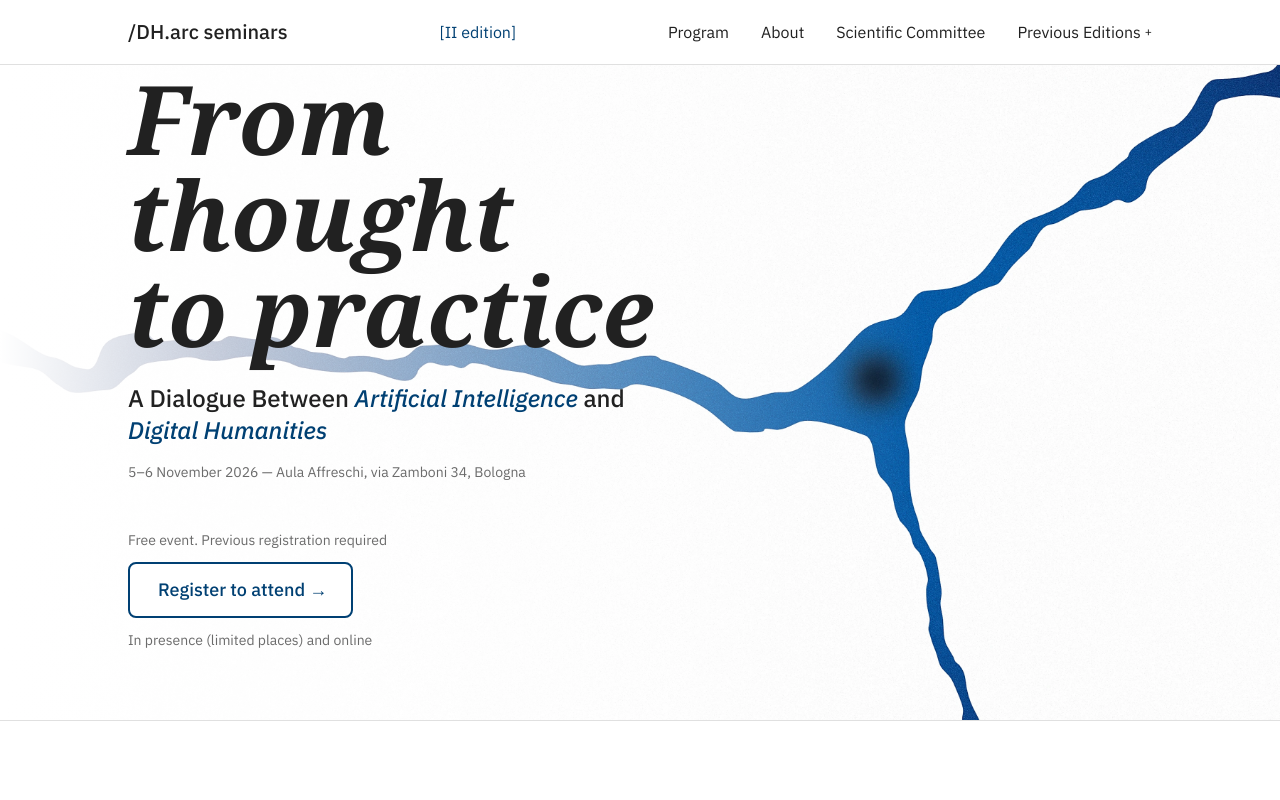
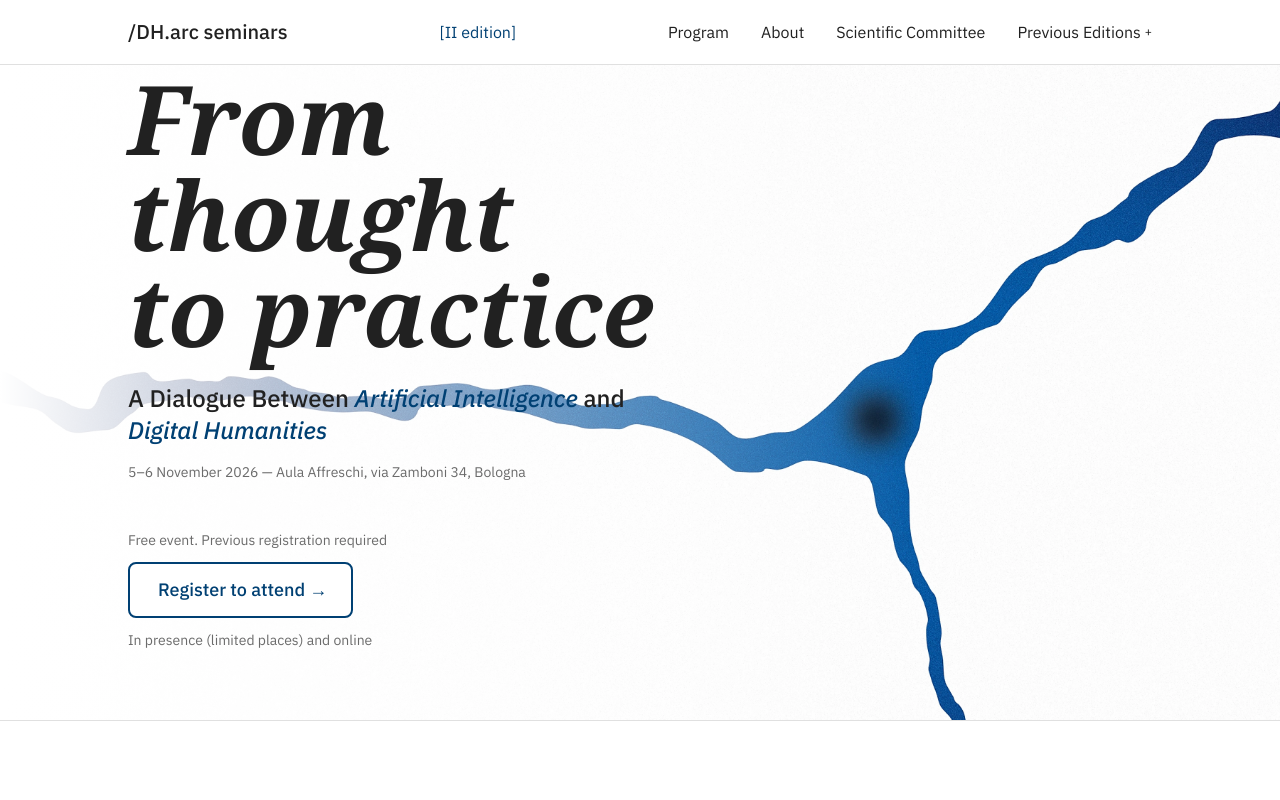
Before and after one commit to dharc-org/dharc-seminars, a React (Vite) app: page / in a window 1280 px wide. Shown: the top 800 px of the page. Built offline with nearby package versions, Linux system fonts and the light colour scheme; a web font is replaced by a local one.

Commit message:
fix(hero): stabilise mobile layout and background (min-h svh + lvh image)

```diff
--- a/src/components/Hero.jsx
+++ b/src/components/Hero.jsx
@@ -7,7 +7,7 @@ export default function Hero() {
         src="./hero.webp"
         alt=""
         aria-hidden="true"
-        className="absolute inset-0 h-full w-full rounded-none object-cover object-right"
+        className="absolute inset-0 h-full min-h-[100lvh] w-full rounded-none object-cover object-right"
       />
 
       {/* Readability overlay — more opaque on the left where the text sits, then
```
